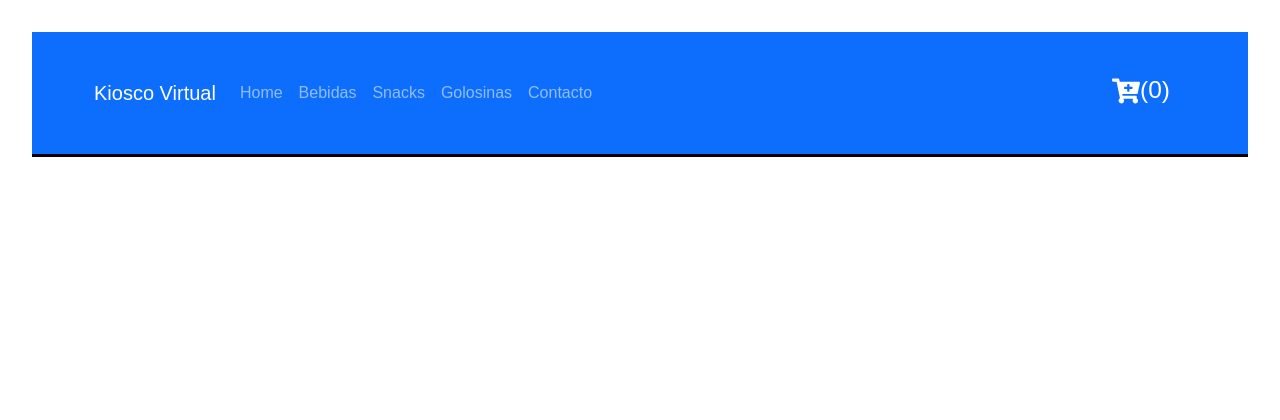
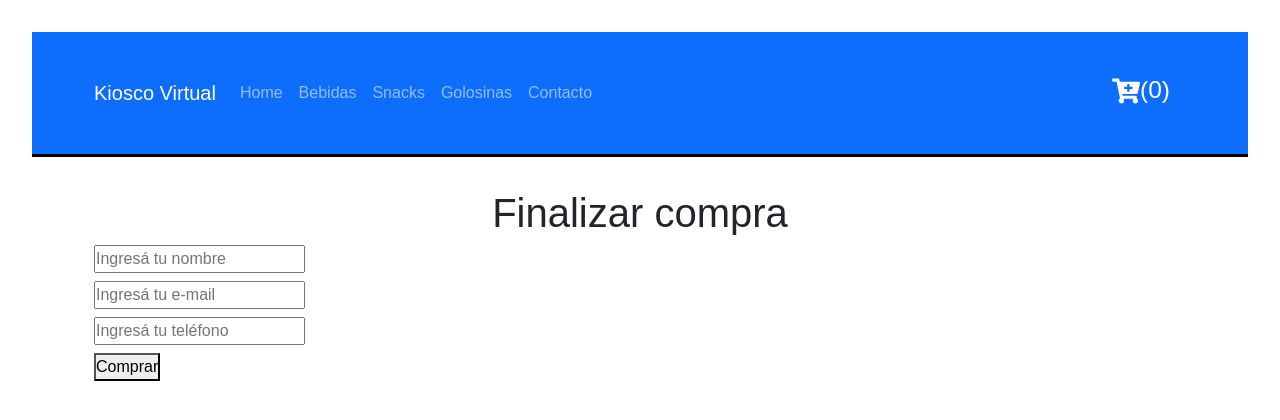
Before and after one commit to Samanta-Evangelista/entrega_final_react, a React (Vite) app: page /checkout in a window 1280 px wide. Shown: the top 420 px of the page. Built offline with nearby package versions, Linux system fonts and the light colour scheme.

Commit message:
Bd Firebase. Se realiza compra de carrito

```diff
--- a/src/App.jsx
+++ b/src/App.jsx
@@ -6,6 +6,7 @@
 import { BrowserRouter, Routes, Route } from "react-router-dom";
 import ItemDetailContainer from "./components/ItemDetailContainer/ItemDetailContainer";
 import { CartProvider } from "./components/CartContext";
+import Checkout from "./components/Checkout";
 
 function App() {
   return (
@@ -23,6 +24,7 @@
             <Route path="/item/:id" element={<ItemDetailContainer />} />
             <Route path="/contacto" element={<Contacto />} />
             <Route path="/carrito" element={<Carrito />} />
+            <Route path="/checkout" element={<Checkout />} />
           </Routes>
         </BrowserRouter>
       </CartProvider>
--- /dev/null
+++ b/src/components/Checkout.jsx
@@ -0,0 +1,66 @@
+import React, { useContext, useState } from "react";
+import { CartContext } from "./CartContext";
+import { useForm } from "react-hook-form";
+import { collection, addDoc } from "firebase/firestore";
+import { db } from "./firebase/config";
+
+const Checkout = () => {
+  const [pedidoId, setPedidoId] = useState("");
+
+  const { carrito, precioTotal, vaciarCarrito } = useContext(CartContext);
+
+  const { register, handleSubmit } = useForm();
+
+  const comprar = (data) => {
+    const pedido = {
+      cliente: data,
+      producto: carrito,
+      total: precioTotal(),
+    };
+    console.log(pedido);
+    const pedidosRef = collection(db, "pedidos");
+
+    addDoc(pedidosRef, pedido).then((doc) => {
+      setPedidoId(doc.id);
+      vaciarCarrito();
+    });
+  };
+
+  if (pedidoId) {
+    return (
+      <div className="container">
+        <h1 className="main-title">Muchas gracias por tu compra</h1>
+        <p>Tu número de pedido es: {pedidoId}</p>
+      </div>
+    );
+  }
+
+  return (
+    <div className="container">
+      <h1 className="main-title">Finalizar compra</h1>
+      <form className="formulario" onSubmit={handleSubmit(comprar)}>
+        <input
+          type="text"
+          placeholder="Ingresá tu nombre"
+          {...register("nombre")}
+        />
+        <input
+          type="email"
+          placeholder="Ingresá tu e-mail"
+          {...register("email")}
+        />
+        <input
+          type="phone"
+          placeholder="Ingresá tu teléfono"
+          {...register("telefono")}
+        />
+
+        <button className="Comprar" type="submit">
+          Comprar
+        </button>
+      </form>
+    </div>
+  );
+};
+
+export default Checkout;
```
